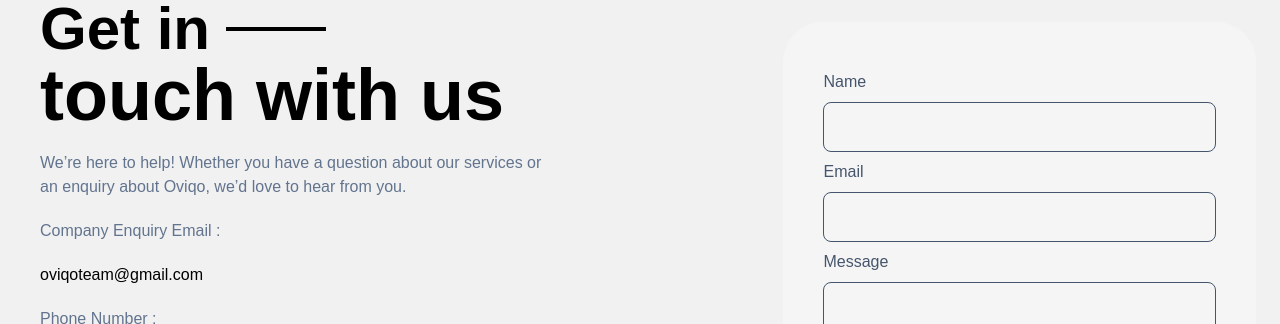
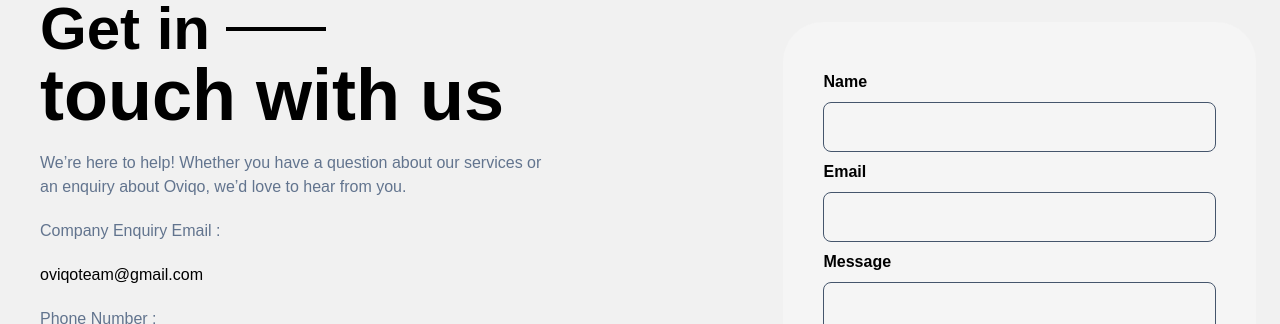
Before and after one commit to Oviqo-dev/oviqo-web, a Next.js app: page /contact in a window 1280 px wide. Shown: the part 148-472 px from the top of the page. Built offline with nearby package versions, Linux system fonts and the light colour scheme.

Commit message:
change text to bold

```diff
--- a/app/contact/page.tsx
+++ b/app/contact/page.tsx
@@ -126,7 +126,7 @@ export default function Contact(){
           <div className='w-190 h-122.5 rounded-[40px] bg-neutral-100 p-10 mt-16 ml-50'>
              <form>
                 <div className=''>
-            <label htmlFor="name" className="mb-2 mt-2 block text-slate-600">
+            <label htmlFor="name" className="mb-2 mt-2 block text-black font-semibold">
               Name
             </label>
 
@@ -140,7 +140,7 @@ export default function Contact(){
             />
           </div>
           <div>
-            <label htmlFor="name" className="mb-2 mt-2 block text-slate-600">
+            <label htmlFor="name" className="mb-2 mt-2 block text-black font-semibold">
               Email
             </label>
 
@@ -153,7 +153,7 @@ export default function Contact(){
               className="w-full rounded-lg border border-slate-600 text-slate-600 p-3"></input>
           </div>
           <div>
-            <label htmlFor="message" className="mb-2 mt-2 block text-slate-600">
+            <label htmlFor="message" className="mb-2 mt-2 block text-black font-semibold">
               Message
             </label>
 
```
